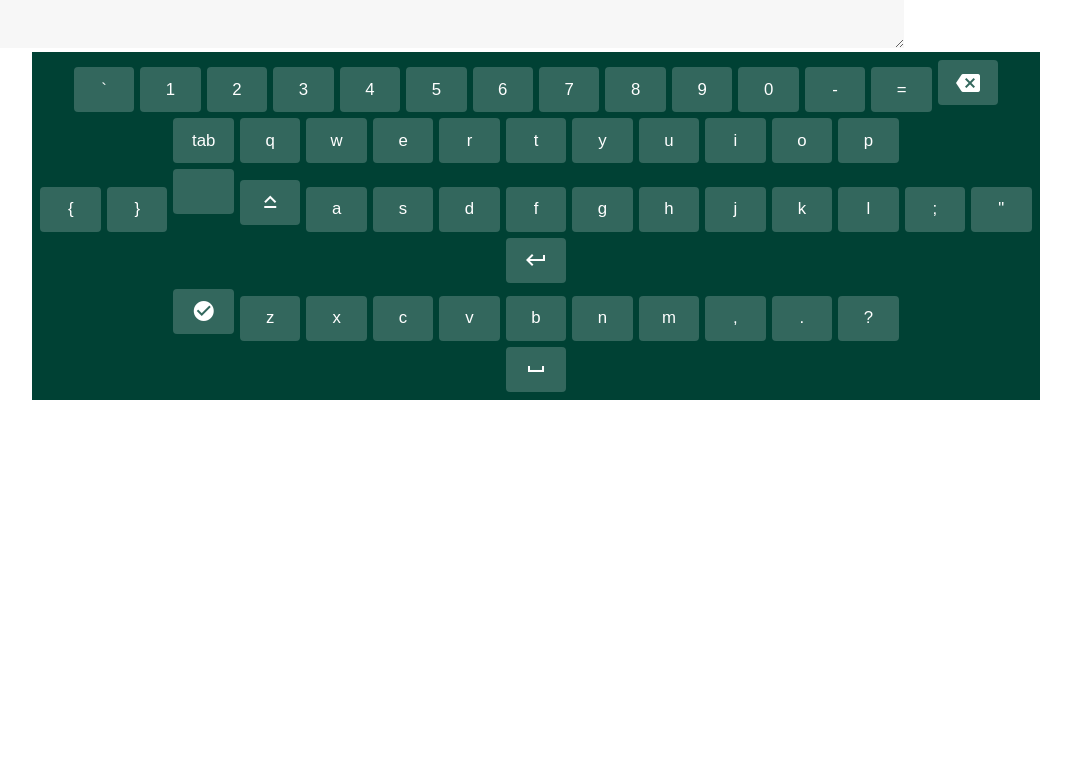
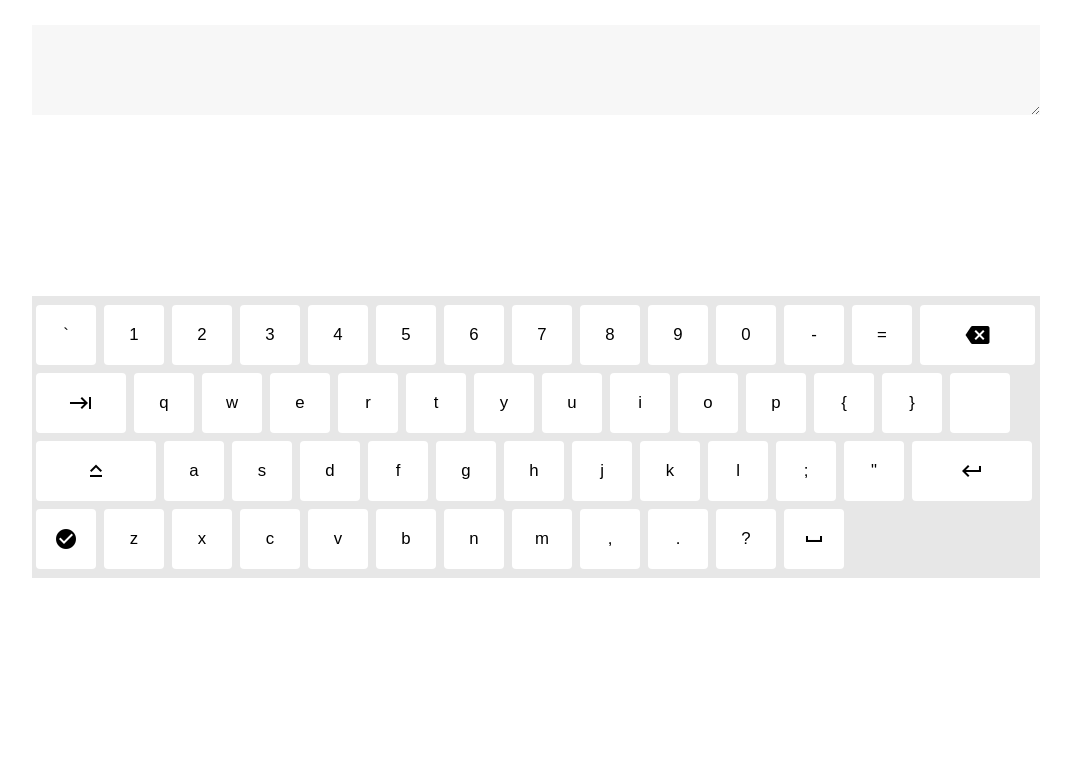
Before and after one commit to shalick/virtual-keyboard, a plain HTML site: page virtual-keyboard/index.html in a window 1280 px wide. Shown: the part 42-800 px from the top of the page, without its empty margins (104-1175 px from the left). Drawn offline with Linux system fonts and the light colour scheme.

Commit message:
fix: layout

```diff
--- a/virtual-keyboard/script.js
+++ b/virtual-keyboard/script.js
@@ -1,3 +1,10 @@
+let container = document.createElement("div");
+container.classList.add("container");
+document.body.appendChild(container);
+let headline = document.createElement("h2");
+headline.innerText = "Virtual keyboard";
+container.appendChild(headline);
+
 const Keyboard = {
   elements: {
     textarea: null,
@@ -29,8 +36,8 @@ const Keyboard = {
       this.elements.keysContainer.querySelectorAll(".keyboard-key");
 
     this.elements.main.appendChild(this.elements.keysContainer);
-    document.body.appendChild(this.elements.textarea);
-    document.body.appendChild(this.elements.main);
+    container.appendChild(this.elements.textarea);
+    container.appendChild(this.elements.main);
 
     document.querySelectorAll(".use-keyboard-input").forEach((element) => {
       element.addEventListener("focus", () => {
@@ -70,7 +77,7 @@ const Keyboard = {
       "p",
       "{",
       "}",
-      "  ",
+      " \ ",
       "caps",
       "a",
       "s",
@@ -112,7 +119,7 @@ const Keyboard = {
 
       switch (key) {
         case "backspace":
-          keyElement.classList.add("keyboard-key-wide");
+          keyElement.classList.add("backspace-key");
           keyElement.innerHTML = createIconHTML("backspace");
 
           keyElement.addEventListener("click", () => {
@@ -123,8 +130,12 @@ const Keyboard = {
             this._triggerEvent("oninput");
           });
           break;
+        case "tab":
+          keyElement.classList.add("tab-key");
+          keyElement.innerHTML = createIconHTML("keyboard_tab");
+          break;
         case "caps":
-          keyElement.classList.add("keyboard-key-wide");
+          keyElement.classList.add("capslock-key");
           keyElement.innerHTML = createIconHTML("keyboard_capslock");
 
           keyElement.addEventListener("click", () => {
@@ -133,7 +144,7 @@ const Keyboard = {
           });
           break;
         case "enter":
-          keyElement.classList.add("keyboard-key-wide");
+          keyElement.classList.add("enter-key");
           keyElement.innerHTML = createIconHTML("keyboard_return");
 
           keyElement.addEventListener("click", () => {
@@ -224,15 +235,15 @@ window.addEventListener("DOMContentLoaded", function () {
   );
 });
 
-let keys = document.querySelectorAll('.keyboard-key');
+let keys = document.querySelectorAll(".keyboard-key");
 
-for(let i = 0; i < keys.length; i++) {
-  keys[i].setAttribute('keyname', keys[i].innerText);
-  keys[i].setAttribute('lowerCaseName', keys[i].innerText.toLowerCase())
+for (let i = 0; i < keys.length; i++) {
+  keys[i].setAttribute("keyname", keys[i].innerText);
+  keys[i].setAttribute("lowerCaseName", keys[i].innerText.toLowerCase());
 }
-console.log(keys)
+console.log(keys);
 
-window.addEventListener('keydown', (e) => {
-  console.log(e.key)
-  console.log('he')
-})
+window.addEventListener("keydown", (e) => {
+  console.log(e.key);
+  console.log("he");
+});
--- a/virtual-keyboard/style.css
+++ b/virtual-keyboard/style.css
@@ -4,10 +4,19 @@
   box-sizing: border-box;
 }
 
+.container {
+  display: flex;
+  justify-content: center;
+  align-items: center;
+  height: 100vh;
+  flex-direction: column;
+}
+
 .keyboard {
   width: 100%;
   padding: 5px 0;
-  background: #004134;
+  background: #e7e7e7;
+  /* overflow: hidden; */
   user-select: none;
   transition: bottom 0.4s;
   max-width: 1008px;
@@ -20,17 +29,19 @@
 
 .keyboard-keys {
   text-align: center;
+  display: flex;
+  flex-wrap: wrap;
 }
 
 .keyboard-key {
-  height: 45px;
-  width: 6%;
-  max-width: 90px;
-  margin: 3px;
+  height: 60px;
+  width: 60px;
+  /* max-width: 90px; */
+  margin: 4px;
   border-radius: 4px;
   border: none;
-  background: rgba(255, 255, 255, 0.2);
-  color: white;
+  background: #fff;
+  /* color: white; */
   font-size: 1.05rem;
   outline: none;
   cursor: pointer;
@@ -39,15 +50,32 @@
   justify-content: center;
 }
 
+.backspace-key {
+  width: 115px;
+}
+
+.tab-key {
+  width: 90px;
+}
+.capslock-key {
+  width: 120px;
+}
+
+.enter-key {
+  width: 120px;
+}
+
 .text {
-    max-width: 1008px;
   width: 100%;
   height: 90px;
-    margin-bottom: 30px;
+  margin-top: 40px;
   border: none;
   outline: none;
   font-size: 26px;
   background-color: #f7f7f7;
-    margin: auto;
-    transition: .2s;
+  transition: 0.2s;
+  max-width: 1008px;
+  /* margin: 0 auto; */
+  /* max-width: 1008px;
+  margin: 0 auto; */
 }
```
Also changed, not shown: virtual-keyboard/index.html (+1 -1 lines). Lines whose indentation alone changed are shown as unchanged.
